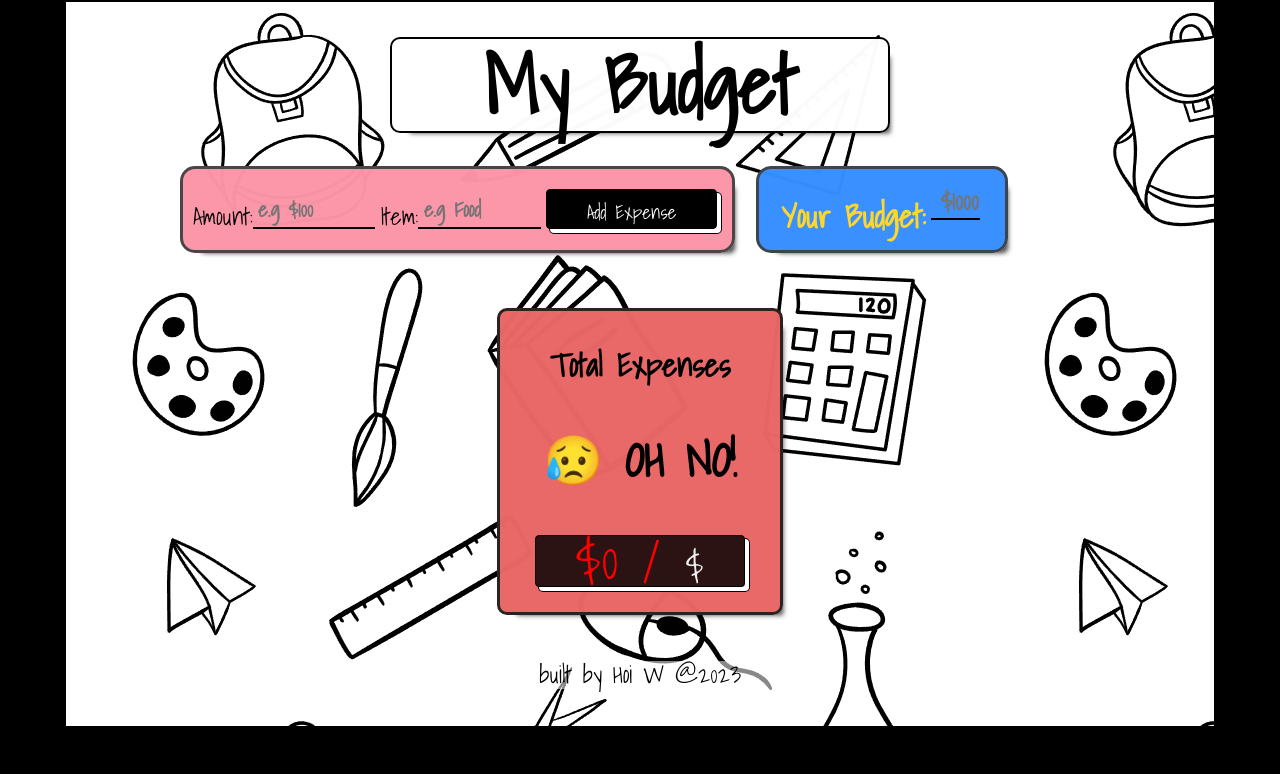
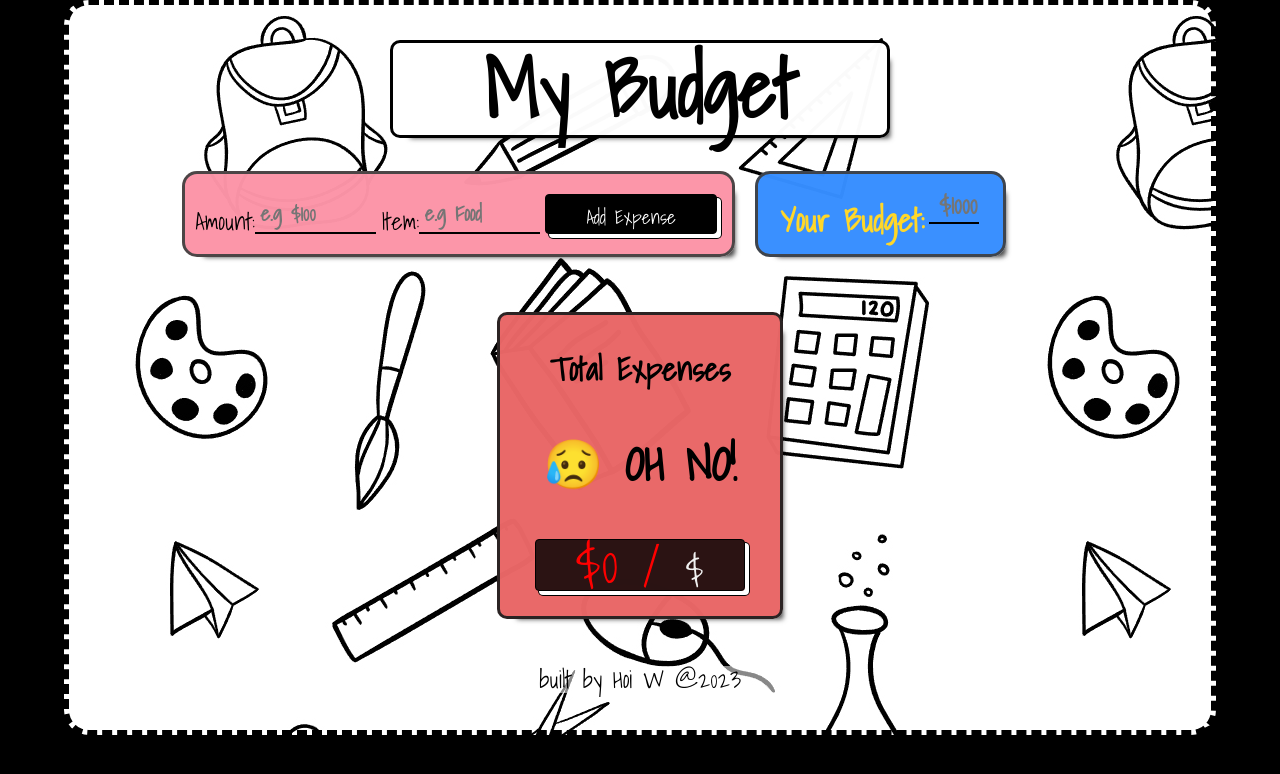
Before and after one commit to HoiJW/project-budget-app, a React (Create React App) app: page / in a window 1280 px wide. Shown: the top 774 px of the page. Built offline with nearby package versions, Linux system fonts and the light colour scheme; no server answers; the database is empty.

Commit message:
touch up on main style

```diff
--- a/src/App.js
+++ b/src/App.js
@@ -79,7 +79,7 @@ function App() {
   return(
     <motion.div initial={{ opacity: 0, scale: 0.5 }} animate={{ opacity: 1, scale: 1 }}transition={{ duration: 1.1}} className="main">
       <motion.div initial={{ opacity: 0, scale: 0.5 }} animate={{ opacity: 1, scale: 1 }}transition={{ duration: 1}}>
-        <motion.h1 whileTap={{rotate: [0, -30, 30, -30, 30, -30, 30, 0]}}>My Budget</motion.h1>
+        <motion.h1 className='prevent-select' whileTap={{rotate: [0, -30, 30, -30, 30, -30, 30, 0]}}>My Budget</motion.h1>
         <div className='adding-section'>
           <form className='left' action="submit">
             <label htmlFor="newExpense">Amount:</label>
--- a/src/ScssComponends/_main.scss
+++ b/src/ScssComponends/_main.scss
@@ -8,7 +8,8 @@
     text-align: center;
     background-image: url(../assets/backgroud-main.jpg);
     background-size: auto;
-    border: 2px solid rgb(0, 0, 0);
+    border: 5px dashed rgb(0, 0, 0);
+    border-radius: 25px;
     box-shadow: 10px 10px 5px -10px rgba(0,0,0,0.75);
     -webkit-box-shadow: 10px 10px 5px -10px rgba(0,0,0,0.75);
     -moz-box-shadow: 10px 10px 5px -10px rgba(0,0,0,0.75);
@@ -18,7 +19,7 @@ h1{
     background-color: rgba(255, 255, 255, 0.980);
     width: 500px;
     margin: 2% auto;
-    border: 2px solid rgb(0, 0, 0);
+    border: 3px solid rgb(0, 0, 0);
     border-radius: 10px;
     box-shadow: 10px 10px 5px -10px rgba(0,0,0,0.75);
     -webkit-box-shadow: 10px 10px 5px -10px rgba(0,0,0,0.75);
--- a/src/ScssComponends/_setup.scss
+++ b/src/ScssComponends/_setup.scss
@@ -13,3 +13,8 @@ button,
 input{
     font-family: 'Shadows Into Light', cursive;
 }
+.prevent-select {
+    -webkit-user-select: none; /* Safari */
+    -ms-user-select: none; /* IE 10 and IE 11 */
+    user-select: none; /* Standard syntax */
+  }
```
